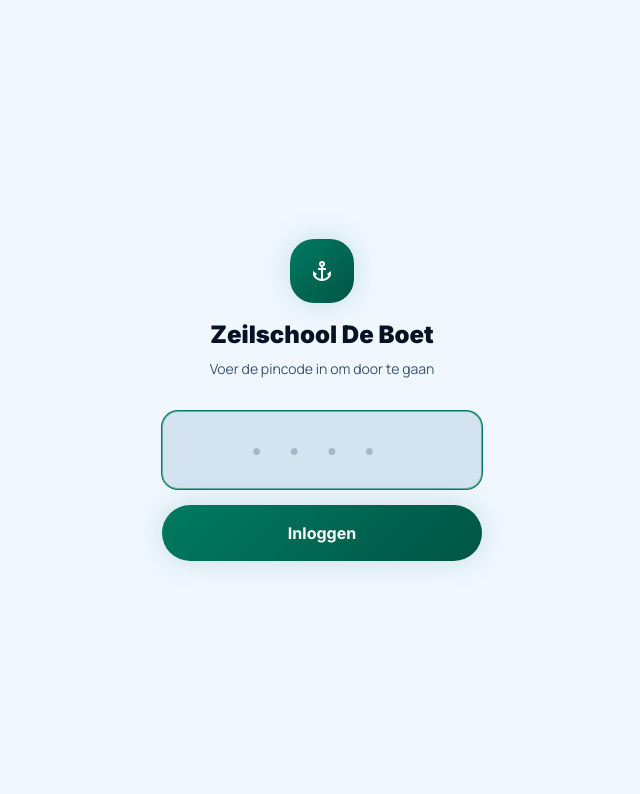
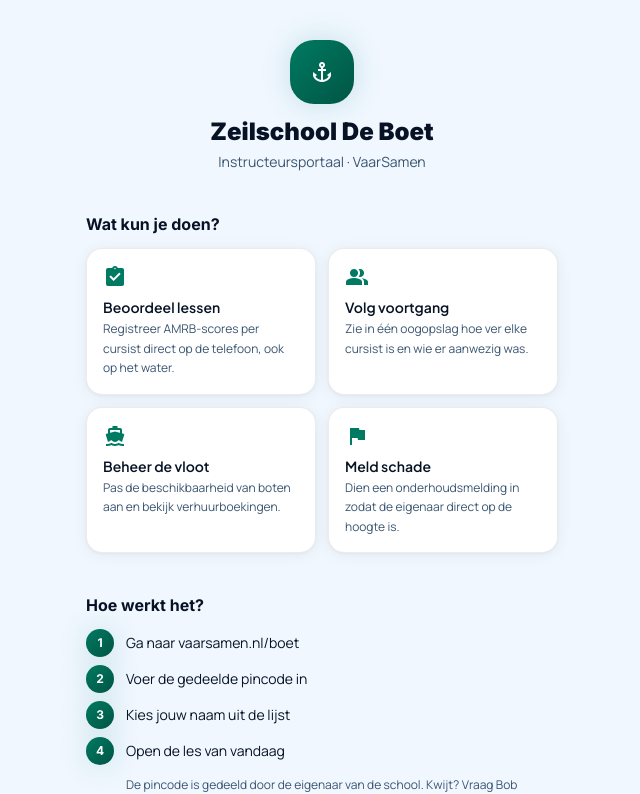
Before and after one commit to Impact2025/vaarsamen, a Next.js app: page /boet in a window 1280 px wide. Shown: the top 794 px of the page, without its empty margins (318-958 px from the left). Built offline with nearby package versions, Linux system fonts and the light colour scheme; no server answers.

Commit message:
feat: /boet landingspagina met uitleg + fix cursisten/berichten tabs
- /boet toont nu feature-overzicht en stappenplan voor instructeurs
- CursistenTab en BerichtenTab waren gedefinieerd maar nooit gekoppeld

Co-Authored-By: Claude Sonnet 4.6 <noreply@anthropic.com>

```diff
--- a/src/app/boet/page.tsx
+++ b/src/app/boet/page.tsx
@@ -3,6 +3,36 @@ import { redirect } from 'next/navigation'
 import type { Metadata } from 'next'
 
 export const metadata: Metadata = { title: 'De Boet · Instructeurs inloggen' }
+
+const FEATURES = [
+  {
+    icon: 'assignment_turned_in',
+    title: 'Beoordeel lessen',
+    body:  'Registreer AMRB-scores per cursist direct op de telefoon, ook op het water.',
+  },
+  {
+    icon: 'group',
+    title: 'Volg voortgang',
+    body:  'Zie in één oogopslag hoe ver elke cursist is en wie er aanwezig was.',
+  },
+  {
+    icon: 'directions_boat',
+    title: 'Beheer de vloot',
+    body:  'Pas de beschikbaarheid van boten aan en bekijk verhuurboekingen.',
+  },
+  {
+    icon: 'flag',
+    title: 'Meld schade',
+    body:  'Dien een onderhoudsmelding in zodat de eigenaar direct op de hoogte is.',
+  },
+] as const
+
+const STAPPEN = [
+  { nr: '1', label: 'Ga naar vaarsamen.nl/boet' },
+  { nr: '2', label: 'Voer de gedeelde pincode in' },
+  { nr: '3', label: 'Kies jouw naam uit de lijst' },
+  { nr: '4', label: 'Open de les van vandaag' },
+] as const
 
 export default async function BoetLoginPage({
   searchParams,
@@ -17,28 +47,82 @@ export default async function BoetLoginPage({
   const { error } = await searchParams
 
   return (
-    <main className="min-h-dvh bg-surface flex flex-col items-center justify-center p-6">
-      <div className="w-full max-w-xs space-y-8">
+    <main className="min-h-dvh bg-surface">
+      <div className="max-w-lg mx-auto px-5 pt-10 pb-16 space-y-10">
 
-        {/* Header */}
-        <div className="text-center space-y-2">
-          <div className="flex justify-center mb-4">
+        {/* Logo + titel */}
+        <div className="text-center space-y-3">
+          <div className="flex justify-center">
             <div className="w-16 h-16 rounded-[1.5rem] gradient-primary shadow-glow flex items-center justify-center">
-              <span className="material-symbols-outlined text-on-primary text-3xl"
-                    style={{ fontVariationSettings: "'FILL' 1" }} aria-hidden="true">
+              <span
+                className="material-symbols-outlined text-on-primary text-3xl"
+                style={{ fontVariationSettings: "'FILL' 1" }}
+                aria-hidden="true"
+              >
                 anchor
               </span>
             </div>
           </div>
+          <div>
             <h1 className="font-headline font-black text-2xl text-on-surface">Zeilschool De Boet</h1>
-          <p className="font-body text-sm text-on-surface-variant">
-            Voer de pincode in om door te gaan
+            <p className="font-body text-sm text-on-surface-variant mt-1">
+              Instructeursportaal · VaarSamen
             </p>
           </div>
+        </div>
+
+        {/* Wat kun je doen? */}
+        <section aria-labelledby="features-heading">
+          <h2 id="features-heading" className="font-headline font-bold text-base text-on-surface mb-3">
+            Wat kun je doen?
+          </h2>
+          <div className="grid grid-cols-2 gap-3">
+            {FEATURES.map(f => (
+              <div key={f.icon} className="glass-card rounded-2xl p-4 space-y-2">
+                <span
+                  className="material-symbols-outlined text-primary text-2xl"
+                  style={{ fontVariationSettings: "'FILL' 1" }}
+                  aria-hidden="true"
+                >
+                  {f.icon}
+                </span>
+                <div>
+                  <p className="font-label font-semibold text-on-surface text-sm">{f.title}</p>
+                  <p className="font-body text-xs text-on-surface-variant mt-0.5 leading-relaxed">{f.body}</p>
+                </div>
+              </div>
+            ))}
+          </div>
+        </section>
+
+        {/* Hoe werkt het? */}
+        <section aria-labelledby="stappen-heading">
+          <h2 id="stappen-heading" className="font-headline font-bold text-base text-on-surface mb-3">
+            Hoe werkt het?
+          </h2>
+          <ol className="space-y-2">
+            {STAPPEN.map(s => (
+              <li key={s.nr} className="flex items-center gap-3">
+                <span
+                  className="w-7 h-7 rounded-full gradient-primary text-on-primary
+                             font-headline font-bold text-xs flex items-center justify-center
+                             flex-shrink-0 shadow-glow"
+                  aria-hidden="true"
+                >
+                  {s.nr}
+                </span>
+                <span className="font-body text-sm text-on-surface">{s.label}</span>
+              </li>
+            ))}
+          </ol>
+          <p className="font-body text-xs text-on-surface-variant mt-3 pl-10">
+            De pincode is gedeeld door de eigenaar van de school. Kwijt? Vraag Bob Hogervorst.
+          </p>
+        </section>
 
         {/* Foutmelding */}
         {error && (
-          <div className="rounded-2xl bg-error/10 border border-error/20 px-4 py-3">
+          <div className="rounded-2xl bg-error/10 border border-error/20 px-4 py-3" role="alert">
             <p className="font-body text-sm text-error text-center">
               Verkeerde pincode. Probeer het opnieuw.
             </p>
@@ -46,10 +130,14 @@ export default async function BoetLoginPage({
         )}
 
         {/* PIN formulier */}
+        <section aria-labelledby="pin-heading">
+          <h2 id="pin-heading" className="font-headline font-bold text-base text-on-surface mb-3">
+            Inloggen
+          </h2>
           <form
             action={async (formData: FormData) => {
               'use server'
-            const pin = formData.get('pin') as string
+              const pin     = formData.get('pin') as string
               const correct = process.env.BOET_PIN?.trim()
               if (!correct || pin.trim() !== correct) {
                 redirect('/boet?error=1')
@@ -90,9 +178,10 @@ export default async function BoetLoginPage({
                          active:scale-95 transition-all
                          focus:outline-none focus-visible:ring-2 focus-visible:ring-primary"
             >
-            Inloggen
+              Doorgaan
             </button>
           </form>
+        </section>
 
       </div>
     </main>
--- a/src/app/school/[schoolId]/dashboard/SchoolDashboardClient.tsx
+++ b/src/app/school/[schoolId]/dashboard/SchoolDashboardClient.tsx
@@ -184,6 +184,14 @@ export function SchoolDashboardClient({ dashboard, schoolId, myUserId, myRole }:
           onNieuweCursus={() => setShowNieuweCursus(true)}
           onEditCursus={setEditCursus}
         />
+      )}
+
+      {activeTab === 'cursisten' && (
+        <CursistenTab schoolId={schoolId} />
+      )}
+
+      {activeTab === 'berichten' && (
+        <BerichtenTab schoolId={schoolId} myUserId={myUserId} />
       )}
 
       {activeTab === 'leden' && isEigenaar && (
```
Lines whose indentation alone changed are shown as unchanged.
